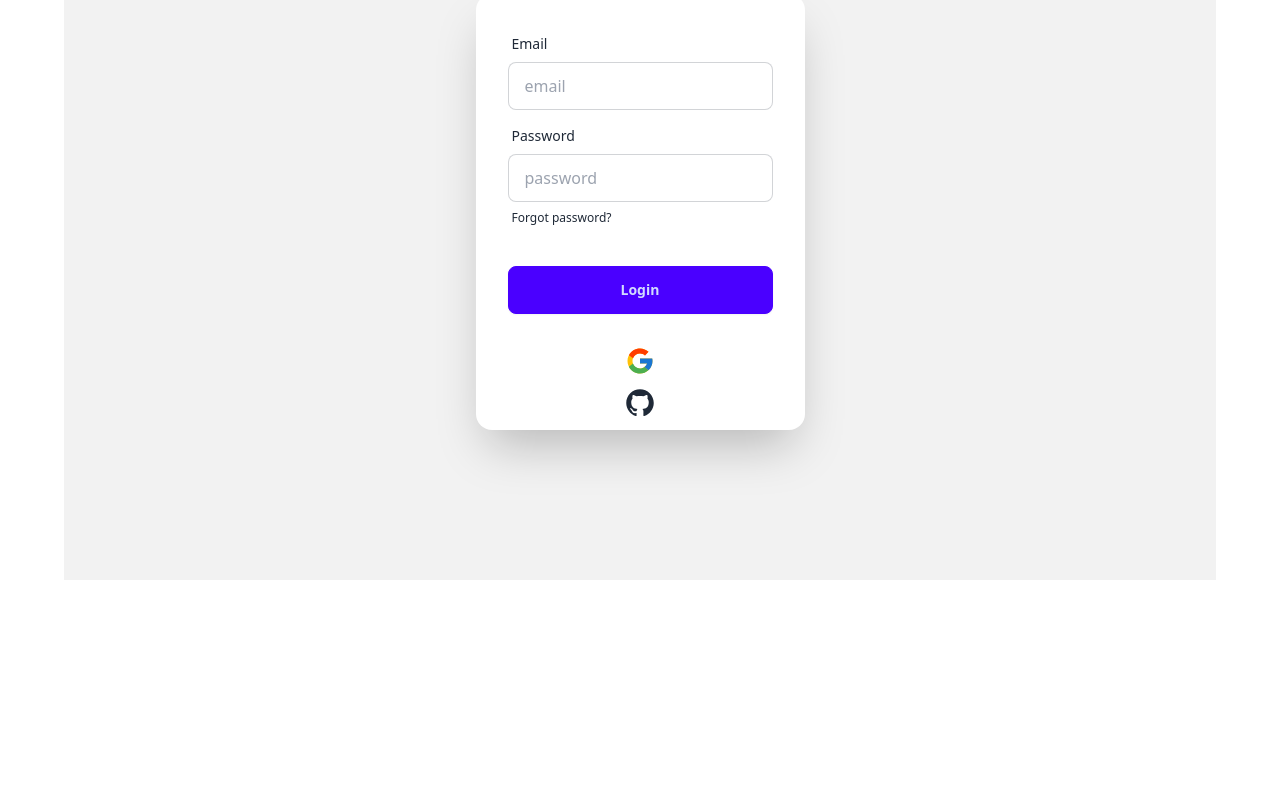
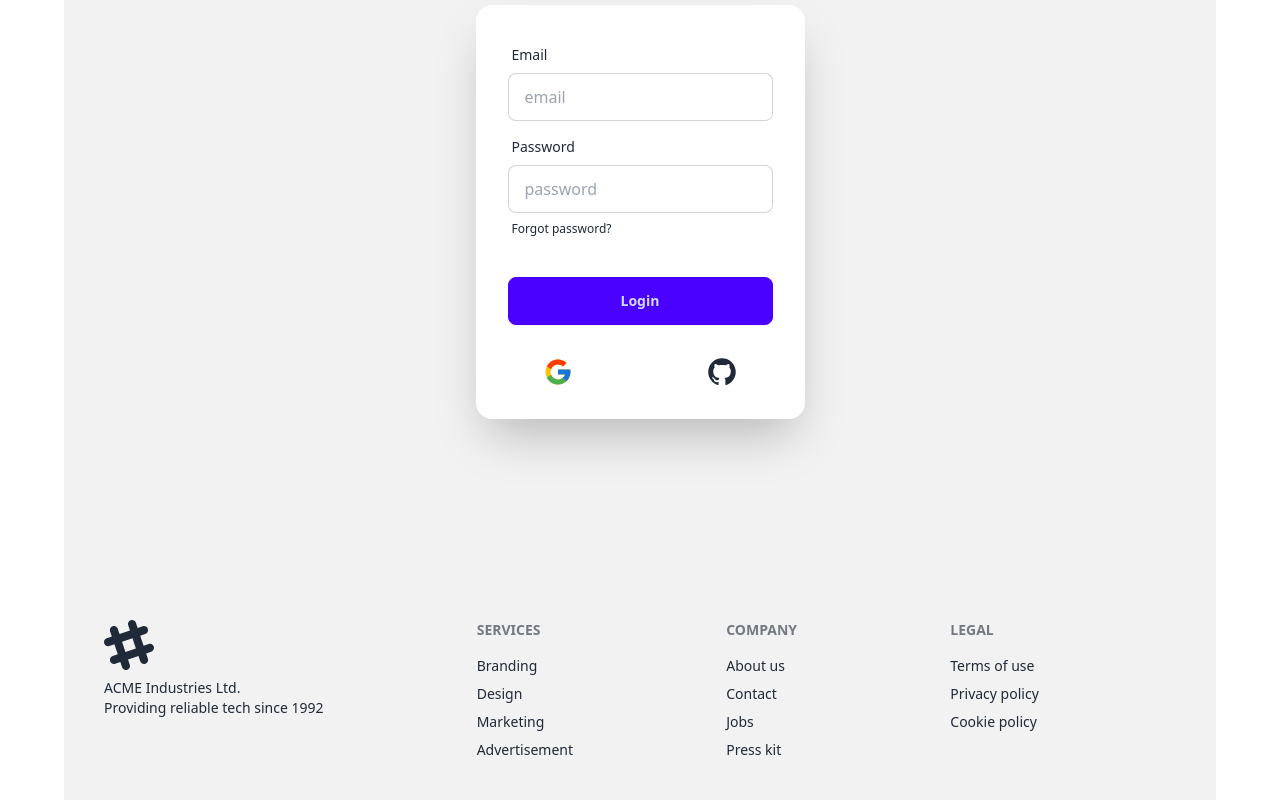
Before and after one commit to imran61999/Real-Estate-Client, a React (Vite) app: page /login in a window 1280 px wide. Shown: the part 288-1088 px from the top of the page. Before the commit the page ends 868 px from the top, so only its background shows below. Built offline with nearby package versions, Linux system fonts and the light colour scheme.

Commit message:
footer ready

```diff
--- /dev/null
+++ b/src/Components/Footer/Footer.jsx
@@ -0,0 +1,33 @@
+
+const Footer = () => {
+    return (
+        <footer className="footer p-10 bg-base-200 text-base-content">
+  <aside>
+    <svg width="50" height="50" viewBox="0 0 24 24" xmlns="http://www.w3.org/2000/svg" fillRule="evenodd" clipRule="evenodd" className="fill-current"><path d="M22.672 15.226l-2.432.811.841 2.515c.33 1.019-.209 2.127-1.23 2.456-1.15.325-2.148-.321-2.463-1.226l-.84-2.518-5.013 1.677.84 2.517c.391 1.203-.434 2.542-1.831 2.542-.88 0-1.601-.564-1.86-1.314l-.842-2.516-2.431.809c-1.135.328-2.145-.317-2.463-1.229-.329-1.018.211-2.127 1.231-2.456l2.432-.809-1.621-4.823-2.432.808c-1.355.384-2.558-.59-2.558-1.839 0-.817.509-1.582 1.327-1.846l2.433-.809-.842-2.515c-.33-1.02.211-2.129 1.232-2.458 1.02-.329 2.13.209 2.461 1.229l.842 2.515 5.011-1.677-.839-2.517c-.403-1.238.484-2.553 1.843-2.553.819 0 1.585.509 1.85 1.326l.841 2.517 2.431-.81c1.02-.33 2.131.211 2.461 1.229.332 1.018-.21 2.126-1.23 2.456l-2.433.809 1.622 4.823 2.433-.809c1.242-.401 2.557.484 2.557 1.838 0 .819-.51 1.583-1.328 1.847m-8.992-6.428l-5.01 1.675 1.619 4.828 5.011-1.674-1.62-4.829z"></path></svg>
+    <p>ACME Industries Ltd.<br/>Providing reliable tech since 1992</p>
+  </aside>
+  <nav>
+    <h6 className="footer-title">Services</h6>
+    <a className="link link-hover">Branding</a>
+    <a className="link link-hover">Design</a>
+    <a className="link link-hover">Marketing</a>
+    <a className="link link-hover">Advertisement</a>
+  </nav>
+  <nav>
+    <h6 className="footer-title">Company</h6>
+    <a className="link link-hover">About us</a>
+    <a className="link link-hover">Contact</a>
+    <a className="link link-hover">Jobs</a>
+    <a className="link link-hover">Press kit</a>
+  </nav>
+  <nav>
+    <h6 className="footer-title">Legal</h6>
+    <a className="link link-hover">Terms of use</a>
+    <a className="link link-hover">Privacy policy</a>
+    <a className="link link-hover">Cookie policy</a>
+  </nav>
+</footer>
+    );
+};
+
+export default Footer;
--- a/src/Components/Login/Login.jsx
+++ b/src/Components/Login/Login.jsx
@@ -60,10 +60,10 @@
           <button className="btn btn-primary">Login</button>
         </div>
       </form>
-       {/* <div className="flex"> */}
-       <button className="text-3xl mx-auto mb-3" onClick={handleGoogleLogin}><FcGoogle /></button>
-        <button className="text-3xl mx-auto mb-3" onClick={handleGithubSignIn}><GrGithub /></button>
-       {/* </div> */}
+       <div className="flex mb-5">
+          <button className="text-3xl mx-auto mb-3" onClick={handleGoogleLogin}><FcGoogle /></button>
+          <button className="text-3xl mx-auto mb-3" onClick={handleGithubSignIn}><GrGithub /></button>
+       </div>
     </div>
   </div>
 </div>
--- /dev/null
+++ b/src/Components/Slider/Slider.jsx
@@ -0,0 +1,10 @@
+
+const Slider = () => {
+    return (
+        <div>
+
+        </div>
+    );
+};
+
+export default Slider;
--- a/src/Layout/Root.jsx
+++ b/src/Layout/Root.jsx
@@ -1,11 +1,13 @@
 import { Outlet } from "react-router-dom";
 import Navbar from "../Components/Navbar/Navbar";
+import Footer from "../Components/Footer/Footer";
 
 const Root = () => {
     return (
         <div className="max-w-6xl  mx-auto">
             <Navbar></Navbar>
             <Outlet></Outlet>
+            <Footer></Footer>
         </div>
     );
 };
```
